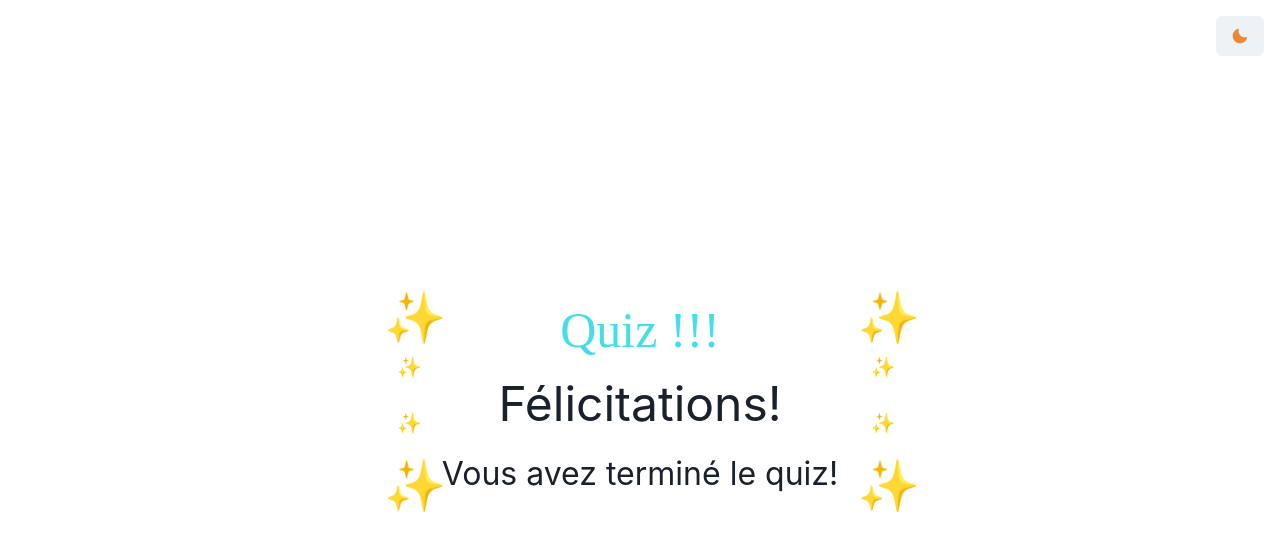
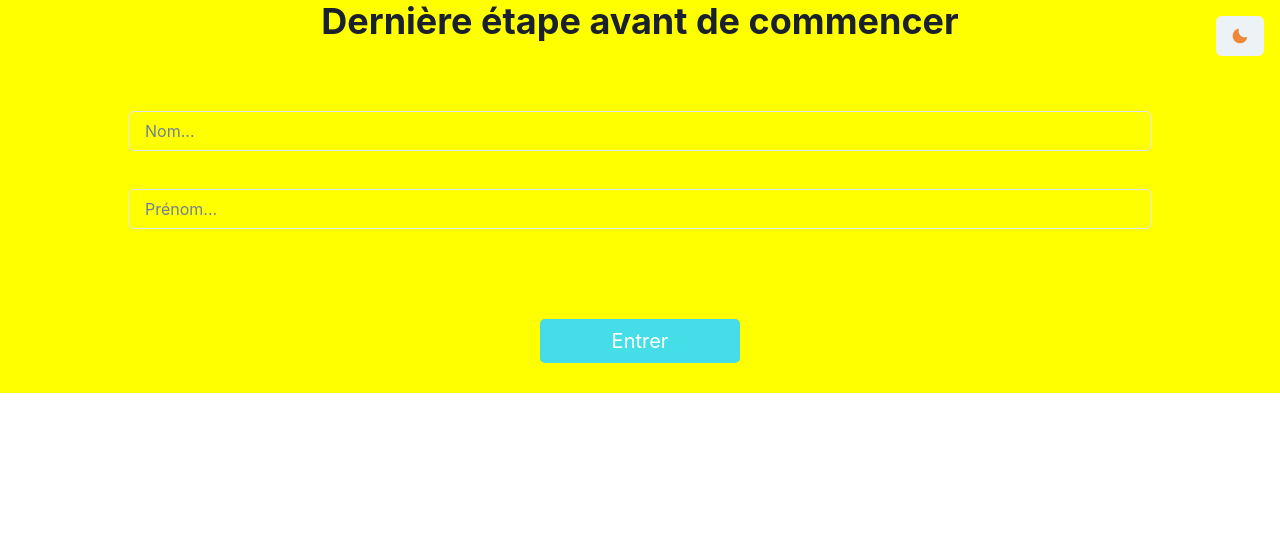
Before and after one commit to ahmedKhaireddine/Quiz-front-end, a React (Create React App) app: page / in a window 1280 px wide. Shown: the top 552 px of the page. Built offline with nearby package versions, Linux system fonts and the light colour scheme; a web font is replaced by a local one.

Commit message:
App change, QuizLayout change

```diff
--- a/src/App.js
+++ b/src/App.js
@@ -1,15 +1,19 @@
 import "./App.css"
 import Routes from "./Routing"
+import QuizInterface from "./pages/QuizInterface"
 
-import { ChakraProvider } from '@chakra-ui/react'
+import { Box } from "@chakra-ui/react"
 import ToggleMode from "./components/layouts/ToggleMode"
+import QuizLayout from "./components/layouts/QuizLayout"
 
 const App = () => {
   return (
-    <ChakraProvider>
-      <ToggleMode />
-      <Routes/>
-    </ChakraProvider>
+    <Box>
+      <QuizLayout>
+          <ToggleMode />
+          <QuizInterface/>
+      </QuizLayout>
+    </Box>
   )
 }
 
--- a/src/components/layouts/QuizLayout.jsx
+++ b/src/components/layouts/QuizLayout.jsx
@@ -1,24 +1,26 @@
 import React from "react"
 import styled from "styled-components"
+import { Box, useColorModeValue } from "@chakra-ui/react"
 
-const Container = styled.div`
-    height: 100vh;
-    width; 100vw;
-    // background: ${props => props.background};
-    display: flex;
-    flex-direction: column;
-    justify-content: center;
-    align-items: center;
-    @media (max-width: 1440px) {
-        padding: 10vw;
-    }
-`
+// const Container = styled.div`
+//     height: 100vh;
+//     width; 100vw;
+//     display: flex;
+//     flex-direction: column;
+//     justify-content: center;
+//     align-items: center;
+//     @media (max-width: 1440px) {
+//         padding: 10vw;
+//     }
+// `
 
 const QuizLayout = ({background, children}) => {
+    const bg = useColorModeValue('yellow', 'red.200')
+    // const color = useColorModeValue('white', 'gray.800')
     return (
-        <Container background={background}>
+        <Box bg={bg}>
             {children}
-        </Container>
+        </Box>
     )
 }
 
--- a/src/contexts/Quiz.jsx
+++ b/src/contexts/Quiz.jsx
@@ -10,7 +10,7 @@ const QuizContextProvider = ({ children }) => {
   const [quiz, setQuiz] = useState({})
   const [infos, setInfos] = useState({})
   const [answers, setAnswers] = useState([])
-  const [step, setStep] = useState(4)
+  const [step, setStep] = useState(2)
   const score = useScoreCalculator(answers)
 
   const value = {
--- a/src/index.js
+++ b/src/index.js
@@ -1,9 +1,9 @@
 import React from "react"
 import ReactDOM from "react-dom/client"
-import App from "./App"
 import { ColorModeScript  } from "@chakra-ui/react"
 import { ChakraProvider } from "@chakra-ui/react"
 
+import App from "./App"
 import theme from "./theme"
 
 const root = ReactDOM.createRoot(document.getElementById('root'))
--- a/src/pages/Test.jsx
+++ b/src/pages/Test.jsx
@@ -5,15 +5,16 @@ import { Body, Box } from "../styles/StarsListStyled"
 
 const Test = (props) => {
     return (
-        <Body>
-            <StarsList />
-                <Box>
-                    <Logo margin="0px auto 50px"/>
-                    <Text size="3em">Félicitations!</Text>
-                    <Text size="2em">Vous avez terminé le quiz!</Text>
-                </Box>
-            <StarsList />
-        </Body>
+        <></>
+        // <Body>
+        //     <StarsList />
+        //         <Box>
+        //             <Logo margin="0px auto 50px"/>
+        //             <Text size="3em">Félicitations!</Text>
+        //             <Text size="2em">Vous avez terminé le quiz!</Text>
+        //         </Box>
+        //     <StarsList />
+        // </Body>
     )
 }
 
--- a/src/styles/OverStyled.js
+++ b/src/styles/OverStyled.js
@@ -66,6 +66,7 @@ export const MagicItems = styled.ul`
 `
 
 export const Text = styled.p`
+    // color: white;
     font-size: ${props => props.size};
     text-align: center;
     margin-bottom: 10px;
--- a/src/theme.js
+++ b/src/theme.js
@@ -1,8 +1,8 @@
 import { extendTheme } from "@chakra-ui/react"
 
-const theme = {
+const theme = extendTheme({
     config: {
-        initialColorMode: "dark",
+        initialColorMode: "light",
         useSystemColorMode: true,
     },
     styles: {
@@ -19,6 +19,6 @@ const theme = {
             },
         },
     },
-}
+})
 
-export default extendTheme(theme)
+export default extendTheme({theme})
```
